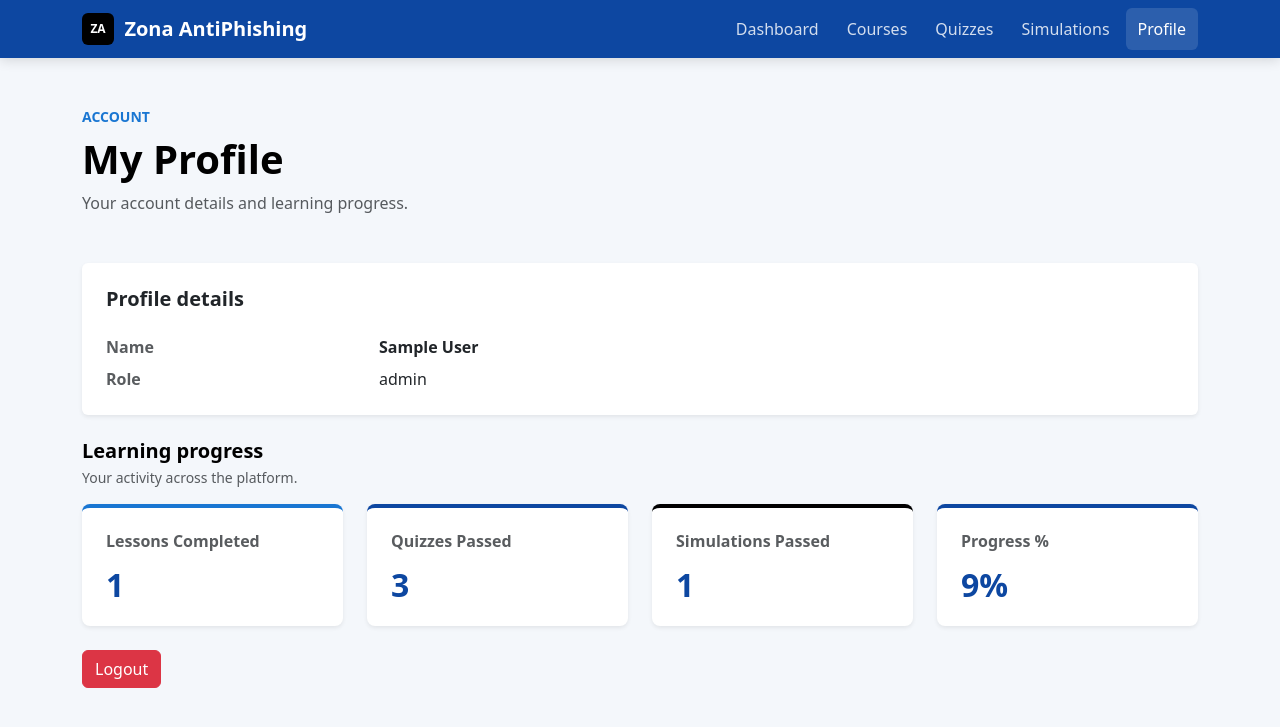
After one commit to Cristhian731/ZonaAntiPhishing-2.0, a PHP site: page /views/profile/index.php in a window 1280 px wide. The commit adds this page. Shown: the top 727 px of the page. Run offline with PHP 8.4, Linux system fonts and the light colour scheme; the visitor is signed in with stand-in values (Sample User, id 1); data comes from the database, SQL or seed files in the repository.

Commit message:
Profile module completed

```diff
--- a/public/index.php
+++ b/public/index.php
@@ -40,6 +40,10 @@ switch ($page) {
         require_once __DIR__ . '/../views/simulations/show.php';
         break;
 
+    case 'profile':
+        require_once __DIR__ . '/../views/profile/index.php';
+        break;
+
     case 'logout':
         require_once __DIR__ . '/../views/auth/logout.php';
         break;
--- a/views/layouts/main.php
+++ b/views/layouts/main.php
@@ -128,13 +128,10 @@
                             href="?page=simulations">Simulations</a>
                     </li>
                     <li class="nav-item">
-                        <a class="nav-link" href="?page=dashboard#profile">Profile</a>
+                        <a class="nav-link <?= ($activePage ?? '') === 'profile' ? 'active' : ''; ?>"
+                            aria-current="<?= ($activePage ?? '') === 'profile' ? 'page' : 'false'; ?>"
+                            href="?page=profile">Profile</a>
                     </li>
-                    <?php if (isset($_SESSION['user_id'])): ?>
-                        <li class="nav-item">
-                            <a class="nav-link nav-link-logout" href="?page=logout">Logout</a>
-                        </li>
-                    <?php endif; ?>
                 </ul>
             </div>
         </div>
--- /dev/null
+++ b/views/profile/index.php
@@ -0,0 +1,99 @@
+<?php
+
+if (session_status() !== PHP_SESSION_ACTIVE) {
+    session_start();
+}
+
+if (!isset($_SESSION['user_id'])) {
+    header('Location: ?page=login');
+    exit;
+}
+
+$title = 'Profile | Zona AntiPhishing';
+$activePage = 'profile';
+$userName = htmlspecialchars((string) ($_SESSION['user_name'] ?? ''), ENT_QUOTES, 'UTF-8');
+$userRole = htmlspecialchars((string) ($_SESSION['user_role'] ?? ''), ENT_QUOTES, 'UTF-8');
+
+require_once __DIR__ . '/../../app/controllers/DashboardController.php';
+
+$dashboardController = new DashboardController();
+$metrics = $dashboardController->getMetricsForUser((int) $_SESSION['user_id']);
+
+$profileMetrics = [
+    [
+        'label' => 'Lessons Completed',
+        'value' => (string) $metrics['lessons_completed'],
+        'style' => '',
+    ],
+    [
+        'label' => 'Quizzes Passed',
+        'value' => (string) $metrics['quizzes_passed'],
+        'style' => 'stat-deep',
+    ],
+    [
+        'label' => 'Simulations Passed',
+        'value' => (string) $metrics['simulations_passed'],
+        'style' => 'stat-black',
+    ],
+    [
+        'label' => 'Progress %',
+        'value' => (string) $metrics['progress_percent'] . '%',
+        'style' => 'stat-deep',
+    ],
+];
+
+ob_start();
+?>
+
+<header class="mb-4 mb-lg-5">
+    <p class="small fw-bold text-primary text-uppercase mb-2">Account</p>
+    <h1 class="display-6 fw-bold mb-2">My Profile</h1>
+    <p class="text-body-secondary mb-0">Your account details and learning progress.</p>
+</header>
+
+<section class="card profile-panel border-0 shadow-sm mb-4" aria-labelledby="profile-details-title">
+    <div class="card-body p-4">
+        <h2 id="profile-details-title" class="h5 fw-bold mb-4">Profile details</h2>
+
+        <dl class="row mb-0">
+            <dt class="col-sm-3 text-body-secondary">Name</dt>
+            <dd class="col-sm-9 fw-semibold"><?= $userName !== '' ? $userName : 'User'; ?></dd>
+
+            <dt class="col-sm-3 text-body-secondary">Role</dt>
+            <dd class="col-sm-9 mb-0"><?= $userRole !== '' ? $userRole : 'User'; ?></dd>
+        </dl>
+    </div>
+</section>
+
+<section aria-labelledby="profile-progress-title">
+    <div class="mb-3">
+        <h2 id="profile-progress-title" class="h5 fw-bold mb-1">Learning progress</h2>
+        <p class="small text-body-secondary mb-0">Your activity across the platform.</p>
+    </div>
+
+    <div class="row row-cols-1 row-cols-sm-2 row-cols-xl-4 g-3 g-lg-4">
+        <?php foreach ($profileMetrics as $metric): ?>
+            <div class="col">
+                <article
+                    class="card dashboard-stat <?= htmlspecialchars($metric['style'], ENT_QUOTES, 'UTF-8'); ?> shadow-sm">
+                    <div class="card-body p-4">
+                        <h3 class="h6 text-body-secondary fw-semibold mb-3">
+                            <?= htmlspecialchars($metric['label'], ENT_QUOTES, 'UTF-8'); ?>
+                        </h3>
+                        <p class="dashboard-stat-value mb-0">
+                            <?= htmlspecialchars($metric['value'], ENT_QUOTES, 'UTF-8'); ?>
+                        </p>
+                    </div>
+                </article>
+            </div>
+        <?php endforeach; ?>
+    </div>
+</section>
+
+<div class="mt-4">
+    <a class="btn btn-danger" href="?page=logout">Logout</a>
+</div>
+
+<?php
+$content = ob_get_clean();
+require __DIR__ . '/../layouts/main.php';
```
